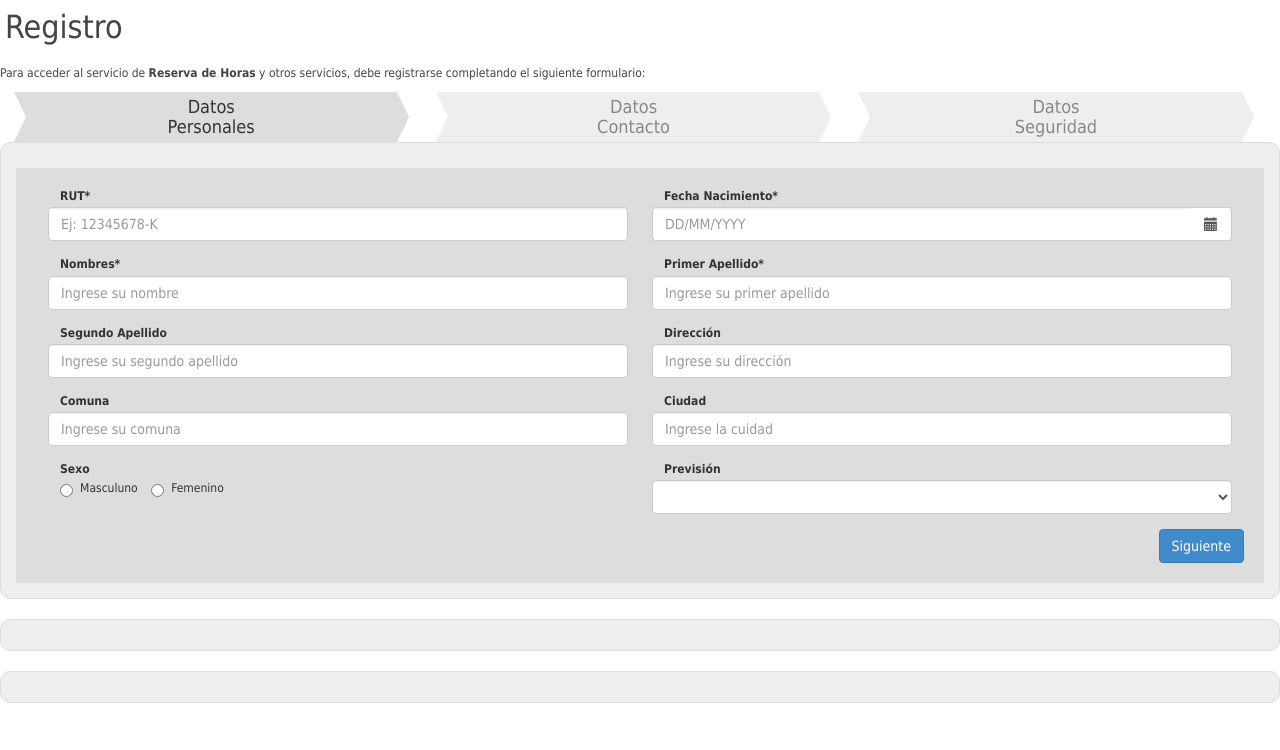
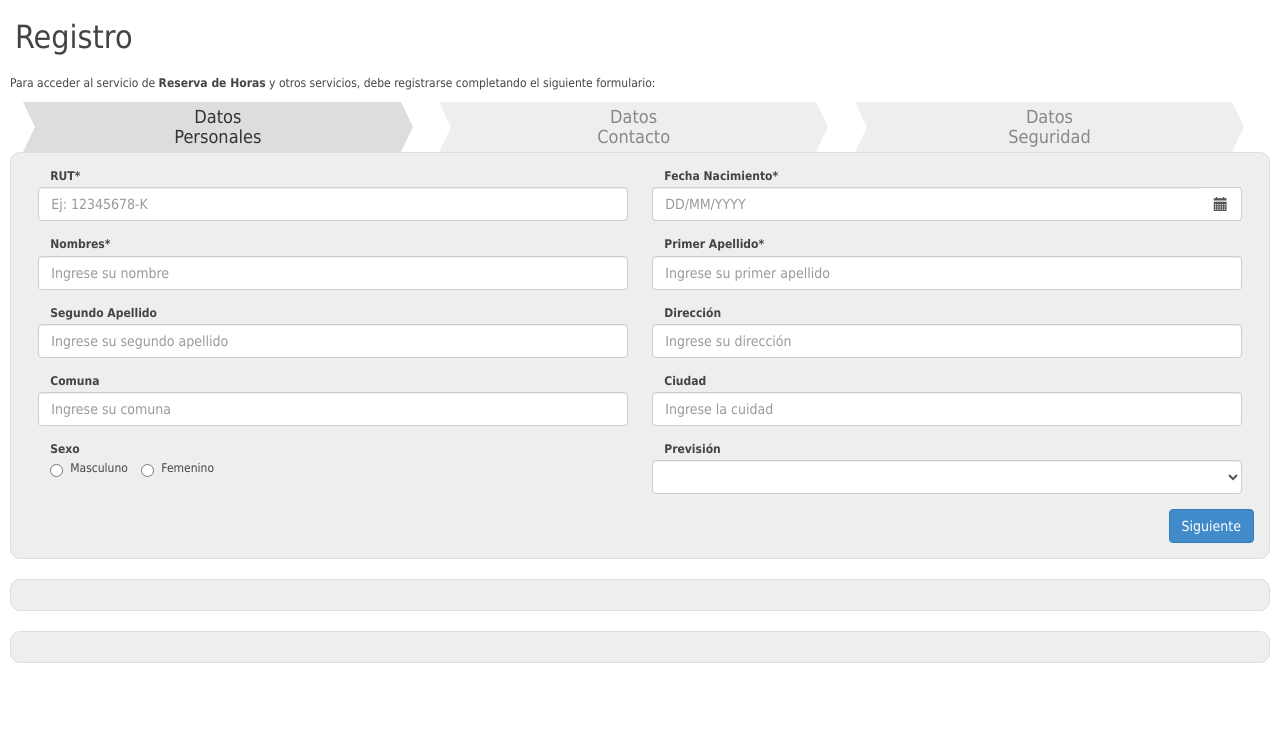
Before and after one commit to nsclick/BookingDoctor, a CodeIgniter app: page /registro in a window 1280 px wide. Shown: the part 50-800 px from the top of the page. Run offline with CodeIgniter, Linux system fonts and the light colour scheme.

Commit message:
Cambios en CSS
Solo estoy actualizando, no he hecho cambios visibles

```diff
--- a/application/views/pages/registro.php
+++ b/application/views/pages/registro.php
@@ -1,3 +1,4 @@
+<div id="wrapper">
 <h1>Registro</h1>
 
 <!-- cada tres caracteres es un dia.
@@ -224,3 +225,4 @@ fecha de inicio inicio de la agenda desde donde donde inicias
   	<div class="enviando"><p class="uno">Enviando su registro...</p><p class="dos">Enviado</p></div>
 </div>
 </form>
+</div>
--- a/assets/css/davila.css
+++ b/assets/css/davila.css
@@ -1,6 +1,5 @@
 .btn.btn-default{color:#fff;background-color:#fe9900;border:1px solid #df9421}
 .btn.btn-default:hover{background-color:#df9421;border-color:#fe9900}
-.container{width:100%;padding:0}
 .registrotabs{width:100%;position:relative}
 .navbar-collapse.collapse{padding:0}
 h2.tab1{display:block;float:left;width:29%;background:#eee;padding:5px 10px;margin:0;text-align:center;color:#888;font-size:18px;position:relative;height:50px}
@@ -11,7 +10,6 @@ h2.tab1:before{width:0px;height:0px;border-top:25px solid #eee;border-bottom:25p
 h2.tab1:after{width:0;height:0;border-top:25px solid transparent;border-bottom:25px solid transparent;border-left:12px solid #eee;position:absolute;content:"";top:0px;right:-12px}
 h2.tab1.tabactive:before{border-top:25px solid #ddd;border-bottom:25px solid #ddd}
 h2.tab1.tabactive:after{border-left:12px solid #ddd}
-.tabspace{background:#ddd;padding:20px;color:#333;display:none;margin-top:10px}
 .tabspace.tabactive{display:block!important}
 .btnspace{text-align:right}
 .enviando{background-color:rgba(255,255,255,0.8);position:absolute;height:100%;width:100%;display:none;top:0}
@@ -88,13 +86,12 @@ tbody tr td{vertical-align:middle;padding:5px;line-height:normal}
 	.agendamed table tbody td a span{display:inline;font-weight:bold;font-size:11px;position:absolute;top:10px;right:10px}
 	.agendamed table tbody td a span.glyphicon{top:12px;right:60px}
 }
-
-
 /*Final*/
 body{margin:0;padding:0;font-family:Tahoma;color:#444;font-size:12px}
 h1, .h1, h2, .h2, h3, .h3{margin-top:10px;margin-bottom:20px;padding:0 5px}
 #wrapper{padding:10px}
 h1{color:#444;font-size:32px}
+.container{width:100%;padding:0}
 .navbar-default{margin:0;background:#eee;color:#444;border-radius:0;border:none}
 .divclear{clear:both;height:0}
 .container > .navbar-header, .container-fluid > .navbar-header, .container > .navbar-collapse, .container-fluid > .navbar-collapse{margin:0!important}
@@ -108,3 +105,4 @@ form{background:#eee;padding:15px;margin:0 auto 20px;border-radius:10px;-moz-bor
 .form-group.final{width:98%;float:none;margin:0 1% 5px;text-align:right}
 .form-group.final1{margin:0 1% 5px}
 .form-group.final2{margin:0 1% 5px;text-align:right}
+.tabspace{display:none}
```
